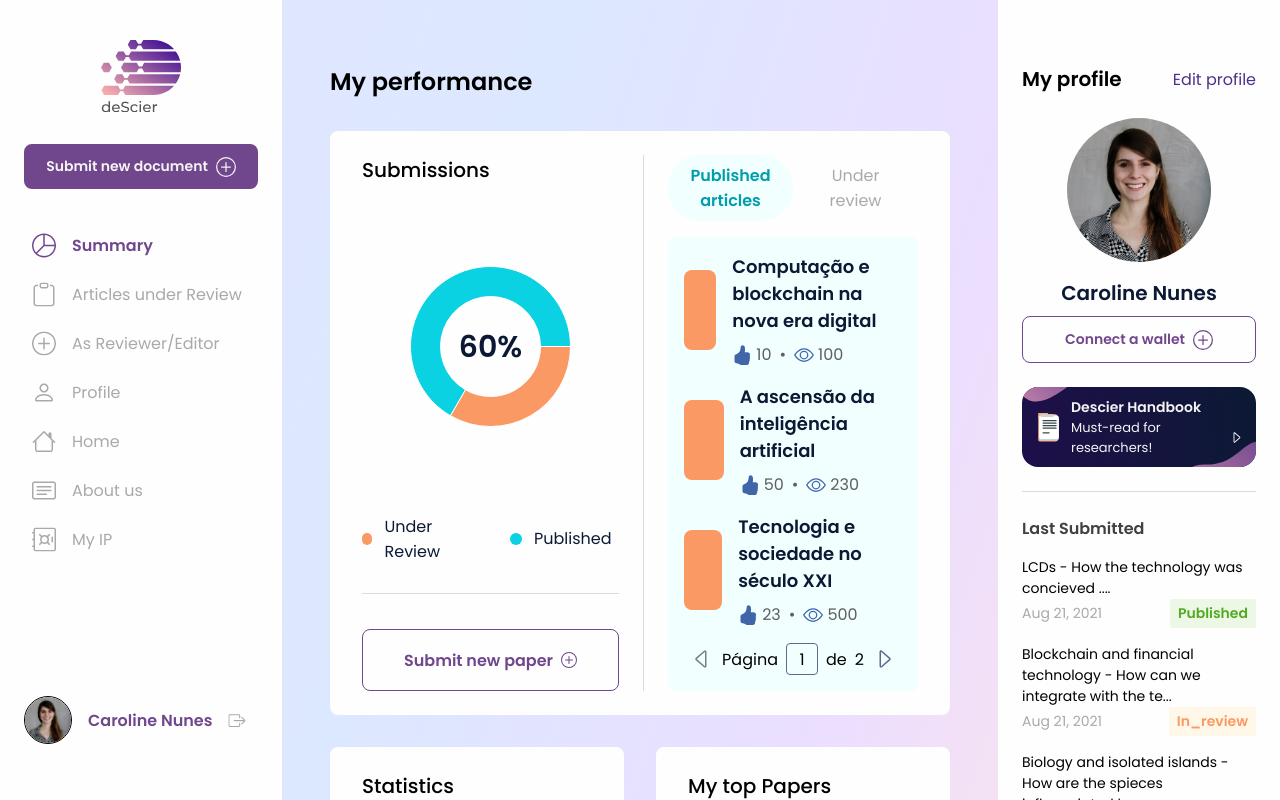
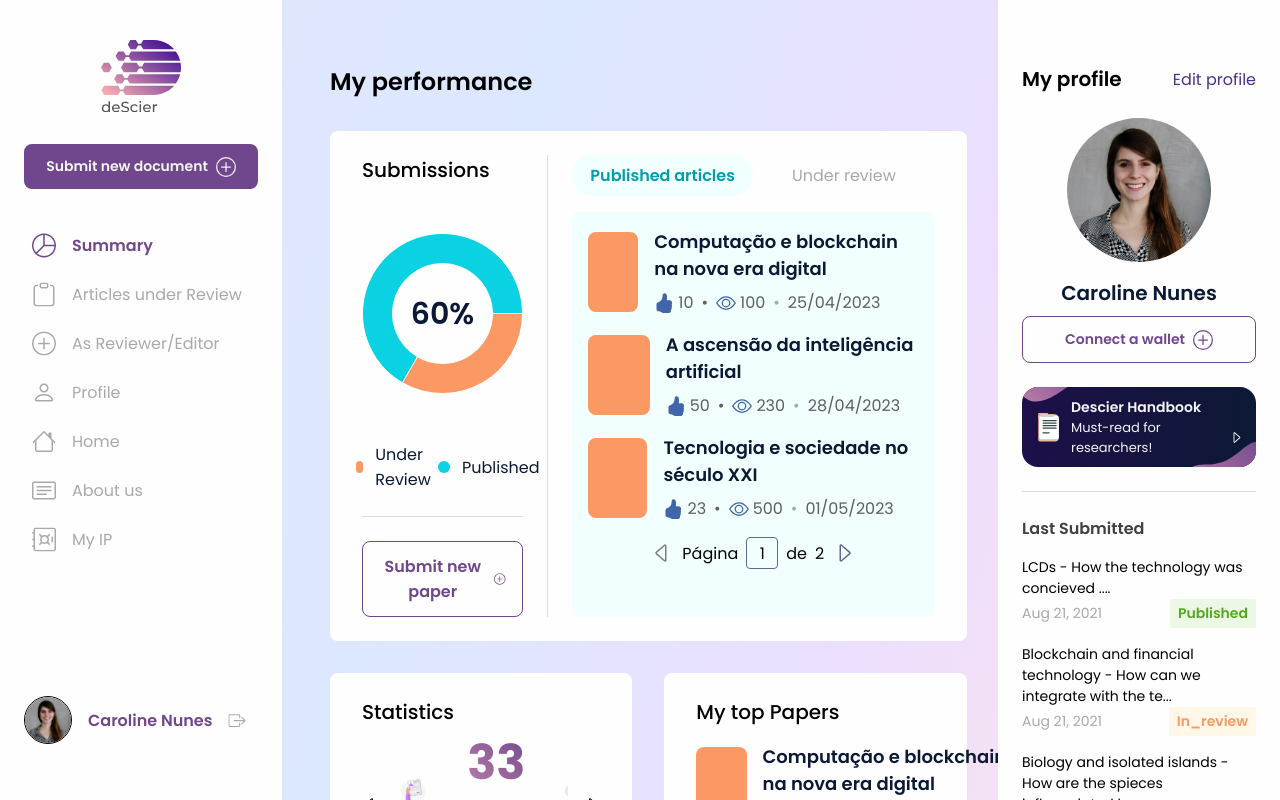
Before and after one commit to rafaeelricco/de-scier-plataform, a Next.js app: page /summary in a window 1280 px wide. Built offline with nearby package versions, Linux system fonts and the light colour scheme.

Commit message:
feat(publications): added date prop to display data

```diff
--- a/components/common/Publication/Item/InReview.tsx
+++ b/components/common/Publication/Item/InReview.tsx
@@ -24,9 +24,12 @@ const InReviewItem: React.FC<InReviewItemProps> = ({
             <div className="h-20 w-20 bg-status-pending rounded-md" />
             <div className="grid gap-2">
                <h6 className="text-lg font-semibold text-secundary_blue-main">{title}</h6>
+               <div className="flex items-center gap-2">
                   <div className="flex gap-2">
                      {ready_to_publish ? (
-                     <p className="text-base font-semibold text-status-green">Ready to publish</p>
+                        <p className="text-base font-semibold text-status-green">
+                           Ready to publish
+                        </p>
                      ) : (
                         <>
                            {status_editor == 'approved' && (
@@ -39,7 +42,9 @@ const InReviewItem: React.FC<InReviewItemProps> = ({
                                  Editor pending
                               </p>
                            )}
-                        <span className="text-base font-semibold text-neutral-light_gray">/</span>
+                           <span className="text-base font-semibold text-neutral-light_gray">
+                              /
+                           </span>
                            {status_reviewer == 'approved' && (
                               <p className="text-base font-semibold text-status-green">
                                  Reviewer approval
@@ -53,6 +58,9 @@ const InReviewItem: React.FC<InReviewItemProps> = ({
                         </>
                      )}
                   </div>
+                  <span className="text-neutral-light_gray">•</span>
+                  <p className="text-base text-neutral-gray">{date}</p>
+               </div>
             </div>
          </div>
       </React.Fragment>
--- a/components/common/Publication/Item/Published.tsx
+++ b/components/common/Publication/Item/Published.tsx
@@ -34,6 +34,8 @@ const PublicationItem: React.FC<PublicationItemProps> = ({
                      <Eye size={20} className="text-terciary-main" />
                      <span className="text-base text-neutral-gray">{views}</span>
                   </div>
+                  <span className="text-neutral-light_gray">•</span>
+                  <p className="text-base text-neutral-gray">{date}</p>
                </div>
             </div>
          </div>
```
Lines whose indentation alone changed are shown as unchanged.
